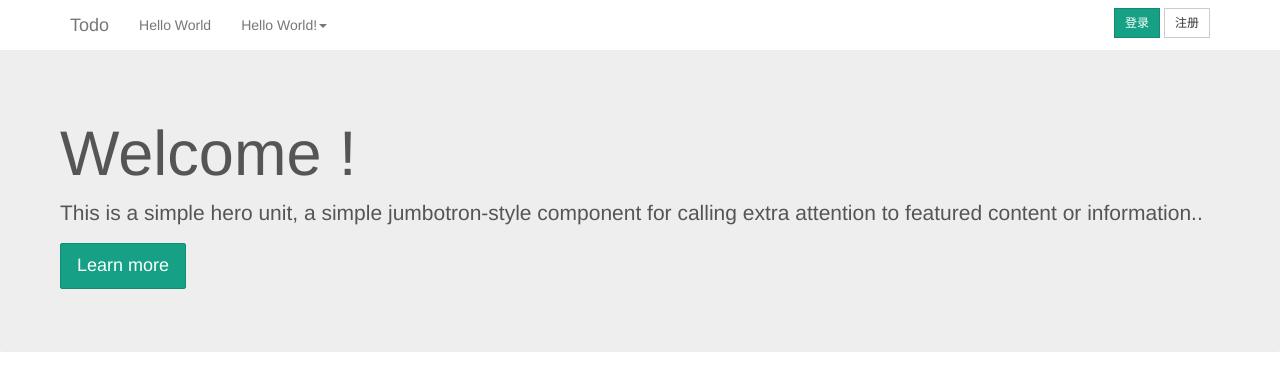
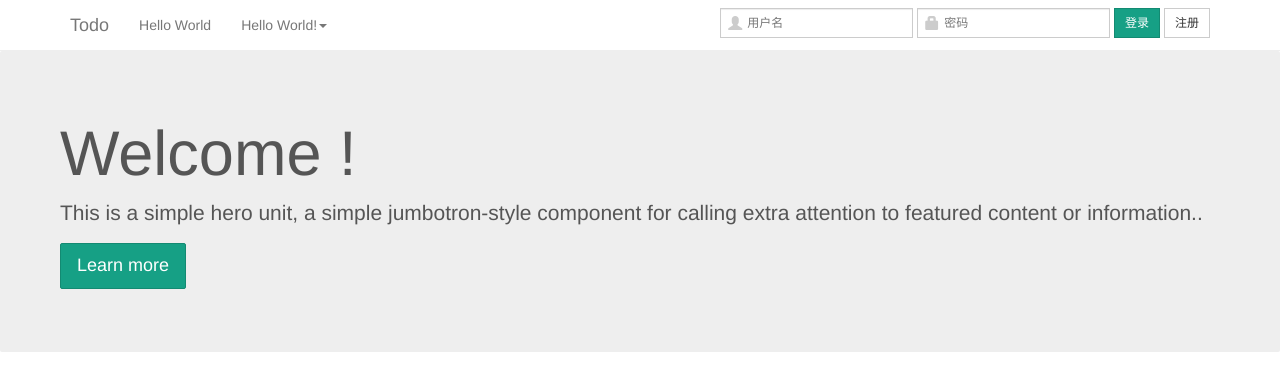
Before and after one commit to alexqdjay/sf-todo, a website: page index.html in a window 1280 px wide. Drawn offline with Linux system fonts and the light colour scheme.

Commit message:
login input change

```diff
--- a/app/css/app.css
+++ b/app/css/app.css
@@ -3,3 +3,18 @@
 #mainContianer{
     margin-top: 51px;
 }
+
+.wrap-icon-input{
+    display: inline-block;
+    color: #ccc;
+}
+
+.wrap-icon-input > .glyphicon{
+    position: absolute;
+    margin-top: 15px;
+    margin-left: 8px;
+}
+
+.wrap-icon-input input{
+    padding-left: 26px;
+}
--- a/app/views/infra/menu_view.html
+++ /dev/null
@@ -1,33 +0,0 @@
-<div class="container">
-    <div class="navbar-header">
-        <a class="navbar-brand" ui-sref="home">Todo</a>
-    </div>
-
-    <div class="collapse navbar-collapse">
-
-        <!-- Menu -->
-        <ul class="nav navbar-nav">
-            <li ng-repeat="menu in menus" ng-class="{'dropdown':menu.children && menu.children.length>0,'open':menu.open, 'active':$state.includes(menu.name)}"
-                ng-click="onMenuClick(menu)">
-                <a ui-sref="{{menu.name}}" ng-show="!menu.children || menu.children.length == 0">
-                    {{menu.label}}
-                </a>
-                <a ng-show="menu.children && menu.children.length > 0">
-                    {{menu.label}}<span class="caret"></span>
-                </a>
-                <ul class="dropdown-menu" role="menu">
-                    <li ng-repeat="item in menu.children">
-                        <a ui-sref="{{item.name}}">{{item.label}}</a>
-                    </li>
-                </ul>
-            </li>
-        </ul>
-
-
-        <form class="navbar-form navbar-right" role="form">
-            <button type="button" class="btn btn-primary btn-sm">登录</button>
-            <button type="button" class="btn btn-default btn-sm">注册</button>
-        </form>
-    </div>
-    <!--/.navbar-collapse -->
-</div>
--- a/index.html
+++ b/index.html
@@ -11,8 +11,47 @@
 <body ng-controller="MainCtrl">
 
     <!-- menu -->
-    <nav class="navbar navbar-default navbar-fixed-top" ng-include src="'app/views/infra/menu_view.html'">
+    <nav class="navbar navbar-default navbar-fixed-top">
+        <div class="container">
+            <div class="navbar-header">
+                <a class="navbar-brand" ui-sref="home">Todo</a>
+            </div>
 
+            <div class="collapse navbar-collapse">
+
+                <!-- Menu -->
+                <ul class="nav navbar-nav">
+                    <li ng-repeat="menu in menus" ng-class="{'dropdown':menu.children && menu.children.length>0,'open':menu.open, 'active':$state.includes(menu.name)}"
+                        ng-click="onMenuClick(menu)">
+                        <a ui-sref="{{menu.name}}" ng-show="!menu.children || menu.children.length == 0">
+                            {{menu.label}}
+                        </a>
+                        <a ng-show="menu.children && menu.children.length > 0">
+                            {{menu.label}}<span class="caret"></span>
+                        </a>
+                        <ul class="dropdown-menu" role="menu">
+                            <li ng-repeat="item in menu.children">
+                                <a ui-sref="{{item.name}}">{{item.label}}</a>
+                            </li>
+                        </ul>
+                    </li>
+                </ul>
+
+                <form class="navbar-form navbar-right" role="form" autocomplete="off">
+                    <div class="wrap-icon-input">
+                        <span class="glyphicon glyphicon-user"></span>
+                        <input type="text" name="username" class="form-control input-sm" placeholder="用户名">
+                    </div>
+                    <div class="wrap-icon-input">
+                        <span class="glyphicon glyphicon-lock"></span>
+                        <input type="login" name="password" class="form-control input-sm" placeholder="密码">
+                    </div>
+                    <button type="button" class="btn btn-primary btn-sm">登录</button>
+                    <button type="button" class="btn btn-default btn-sm">注册</button>
+                </form>
+            </div>
+            <!--/.navbar-collapse -->
+        </div>
     </nav>
 
     <!-- Main -->
```
Also changed, not shown: home.html (added, +56 -0 lines), 1 other file.
